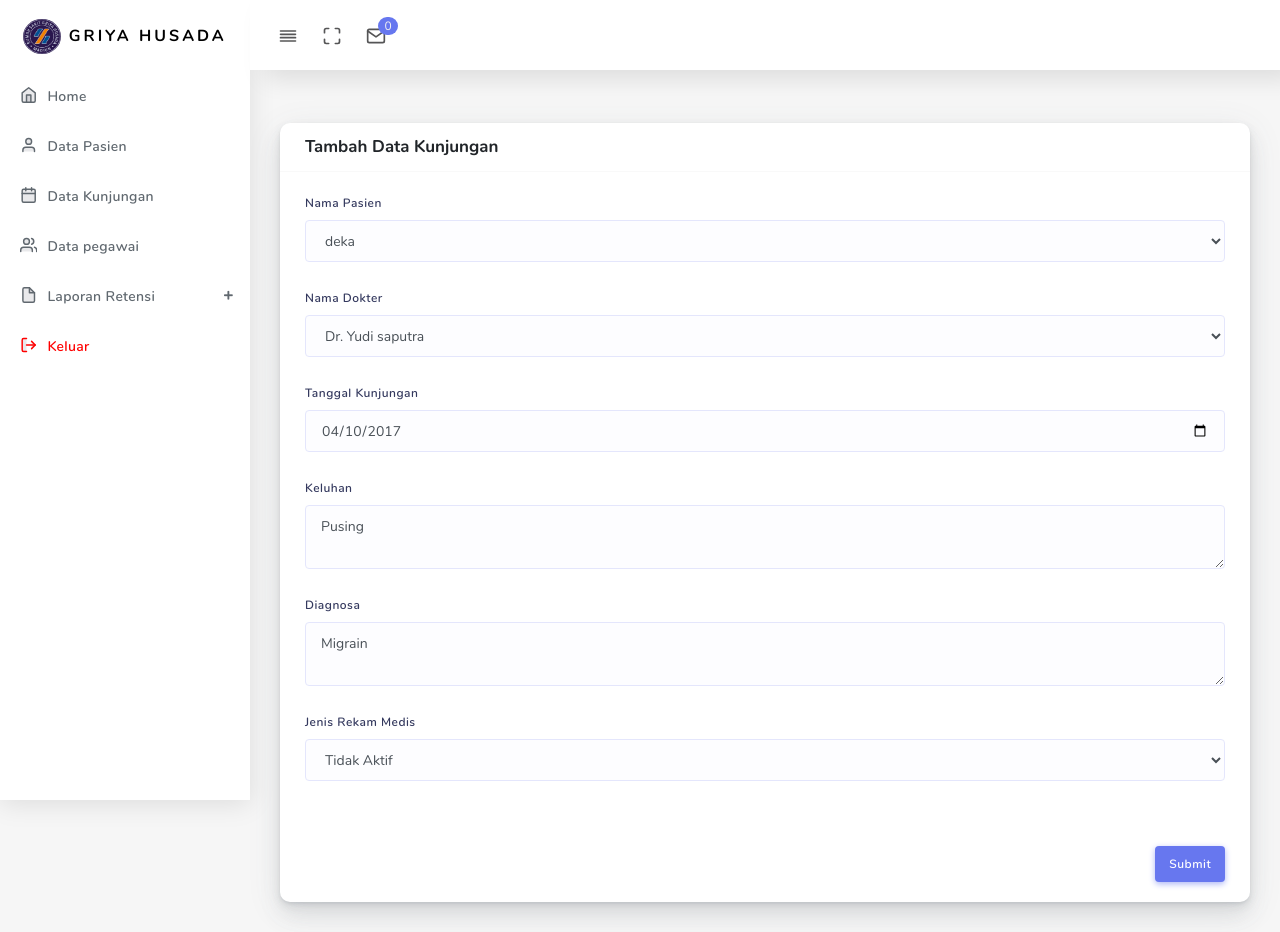
After one commit to dekapramesta/rumahsakit, a CodeIgniter app: page /database/DataKunjungan/EditKunjungan/15 in a window 1280 px wide. The commit adds this page. Run offline with CodeIgniter, Linux system fonts and the light colour scheme; a user stored in the database is signed in; data comes from the database, SQL or seed files in the repository; some libraries are stand-ins or nearby versions.

Commit message:
edit dan delete

```diff
--- a/application/controllers/DataKunjungan.php
+++ b/application/controllers/DataKunjungan.php
@@ -45,7 +45,7 @@ class DataKunjungan extends CI_Controller
 
         $data['pasien'] = $this->db->get('tb_pasien')->result_array();
         $data['dokter'] = $this->db->get('tb_dokter')->result_array();
-        $this->load->view('templates/header');
+        $this->load->view('templates/header', $data);
         $this->load->view('templates/sidebar');
         $this->load->view('tambahkunjungan', $data);
         $this->load->view('templates/footer');
@@ -92,4 +92,40 @@ class DataKunjungan extends CI_Controller
 				</script>";
         }
     }
+    public function EditKunjungan($id)
+    {
+        $data['notifikasi'] = $this->db->get_where('tb_notifikasi', array('status_notif' => 0))->result_array();
+        $data['Rekam'] = $this->Model_admin->getRekamMedisEdit($id)->row();
+        $this->load->view('templates/header', $data);
+        $this->load->view('templates/sidebar');
+        $this->load->view('editkunjungan', $data);
+        $this->load->view('templates/footer');
+    }
+    public function EditDataKunjungan()
+    {
+        $data_rm = array(
+            'id_pasien' => $this->input->post('id_pasien'),
+            'id_dokter' => $this->input->post('id_dokter'),
+            'status_rm' => $this->input->post('status_rm')
+        );
+        $where_rm = array(
+            'id_rm' => $this->input->post('id_rm')
+        );
+
+        $masuk = $this->Model_admin->edit_data($where_rm, $data_rm, 'tb_rekammedis');
+        if ($masuk) {
+            $data_detail = array(
+                'keluhan' => $this->input->post('keluhan'),
+                'diagnosa' => $this->input->post('diagnosa'),
+                'tgl_periksa' => $this->input->post('tgl_periksa'),
+            );
+            $this->Model_admin->edit_data($where_rm, $data_detail, 'tb_detail_rm');
+            redirect('DataKunjungan');
+        }
+    }
+    public function DeleteKunjungan($id)
+    {
+        $this->db->delete('tb_rekammedis', array('id_rm' => $id));
+        redirect('DataKunjungan');
+    }
 }
--- a/application/models/Model_admin.php
+++ b/application/models/Model_admin.php
@@ -16,6 +16,7 @@ class Model_admin extends CI_Model
         $this->db->group_by('nomor_identitas');
         return $this->db->get();
     }
+
     public function getDateChecking()
     {
         $this->db->select('tb_detail_rm.tgl_periksa, tb_pasien.id_pasien, tb_rekammedis.id_rm');
@@ -49,4 +50,15 @@ class Model_admin extends CI_Model
         $this->db->where('status_rm =', $sts);
         return $this->db->get();
     }
+    public function getRekamMedisEdit($id)
+    {
+        $this->db->where('tb_rekammedis.id_rm', $id);
+        $this->db->select('tb_rekammedis.*,tb_pasien.*,tb_detail_rm.*,tb_file.nama_file, tb_dokter.*');
+        $this->db->from('tb_rekammedis');
+        $this->db->join('tb_pasien', 'tb_pasien.id_pasien=tb_rekammedis.id_pasien', 'left');
+        $this->db->join('tb_dokter', 'tb_dokter.id_dokter=tb_rekammedis.id_dokter', 'left');
+        $this->db->join('tb_detail_rm', 'tb_detail_rm.id_rm=tb_rekammedis.id_rm', 'left');
+        $this->db->join('tb_file', 'tb_file.id_rm=tb_rekammedis.id_rm', 'left');
+        return $this->db->get();
+    }
 }
--- a/application/views/datakunjungan.php
+++ b/application/views/datakunjungan.php
@@ -57,8 +57,8 @@
                                                         <a href="#" data-toggle="dropdown" class="btn btn-primary  dropdown-toggle ">Options</a>
                                                         <div class="dropdown-menu">
                                                             <a onclick="TambahScan(<?= $rkm['id_rm'] ?>)" class="dropdown-item has-icon"><i class="far fa-list-alt"></i> Tambah file scan</a>
-                                                            <a href="#" class="dropdown-item has-icon"><i class="far fa-edit"></i> Edit</a>
-                                                            <a href="#" class="dropdown-item has-icon"><i class="far fa-trash-alt"></i> Delete</a>
+                                                            <a href="<?= base_url('DataKunjungan/EditKunjungan/' . $rkm['id_rm']) ?>" class="dropdown-item has-icon"><i class="far fa-edit"></i> Edit</a>
+                                                            <a href="<?= base_url('DataKunjungan/DeleteKunjungan/' . $rkm['id_rm']) ?>" class="dropdown-item has-icon"><i class="far fa-trash-alt"></i> Delete</a>
                                                         </div>
                                                     </div>
                                                 </td>
--- a/application/views/datapasien.php
+++ b/application/views/datapasien.php
@@ -85,7 +85,7 @@
                                                         <a href="#" data-toggle="dropdown" class="btn btn-primary  dropdown-toggle ">Options</a>
                                                         <div class="dropdown-menu">
                                                             <a onclick="" class="dropdown-item has-icon"><i class="far fa-edit"></i> Edit</a>
-                                                            <a href="" class="dropdown-item has-icon"><i class="far fa-trash-alt"></i> Delete</a>
+                                                            <a href="<?= base_url('DataPasien/DeletePasien/' . $ps['id_pasien']) ?>" class="dropdown-item has-icon"><i class="far fa-trash-alt"></i> Delete</a>
                                                         </div>
                                                     </div>
                                                 </td>
--- /dev/null
+++ b/application/views/editkunjungan.php
@@ -0,0 +1,129 @@
+ <div class="main-content">
+     <section class="section">
+         <div class="section-body">
+             <div class="row justify-content-center">
+                 <div class="col-12 col-md-12 col-lg-12 col-sm-12">
+                     <div class="card">
+                         <form action="<?= base_url('DataKunjungan/EditDataKunjungan') ?>" enctype="multipart/form-data" method="post">
+                             <div class="card-header">
+                                 <h4>Tambah Data Kunjungan</h4>
+                             </div>
+                             <div class="card-body">
+                                 <div class="form-group">
+                                     <label>Nama Pasien</label>
+                                     <select name="id_pasien" class="form-control">
+                                         <?php $pasien = $this->db->get('tb_pasien')->result_array();
+                                            foreach ($pasien as $ps) : ?>
+                                             <option <?php if ($Rekam->id_pasien == $ps['id_pasien']) {
+                                                            echo "selected";
+                                                        } ?> value="<?= $ps['id_pasien'] ?>"><?= $ps['nama_pasien'] ?></option>
+                                         <?php endforeach; ?>
+                                     </select>
+                                     <!-- <input readonly name="nama" required="" type="text" value="<?= $Rekam->nama_pasien ?>" class="form-control">
+                                     <input hidden name="id_rm" required="" type="text" value="<?= $Rekam->id_rm ?>" class="form-control"> -->
+
+                                 </div>
+                                 <div class="form-group">
+                                     <label>Nama Dokter</label>
+                                     <select name="id_dokter" class="form-control">
+                                         <?php $dokter = $this->db->get('tb_dokter')->result_array();
+                                            foreach ($dokter as $dkt) : ?>
+                                             <option <?php if ($Rekam->id_dokter == $dkt['id_dokter']) {
+                                                            echo "selected";
+                                                        } ?> value="<?= $dkt['id_dokter'] ?>"><?= $dkt['nama_dokter'] ?></option>
+                                         <?php endforeach; ?>
+                                     </select>
+                                     <!-- <input readonly name="nama" required="" type="text" value="<?= $Rekam->nama_dokter ?>" class="form-control">
+                                     <input hidden name="id_rm" required="" type="text" value="<?= $Rekam->id_rm ?>" class="form-control"> -->
+
+                                 </div>
+                                 <div class="form-group">
+                                     <label>Tanggal Kunjungan</label>
+                                     <input hidden value="<?= $Rekam->id_rm ?>" name="id_rm" type="tex" class="form-control" required="">
+                                     <input value="<?= $Rekam->tgl_periksa ?>" name="tgl_periksa" type="date" class="form-control" required="">
+                                 </div>
+                                 <div class="form-group">
+                                     <label>Keluhan</label>
+                                     <textarea name="keluhan" class="form-control" required=""><?= $Rekam->keluhan ?></textarea>
+
+                                 </div>
+                                 <div class="form-group">
+                                     <label>Diagnosa</label>
+                                     <textarea name="diagnosa" class="form-control" required=""><?= $Rekam->diagnosa ?></textarea>
+
+                                 </div>
+
+
+                                 <div class="form-group">
+                                     <label for="">Jenis Rekam Medis</label><br>
+                                     <select name="status_rm" class="form-control">
+                                         <?php if ($Rekam->status_rm == 1) : ?>
+                                             <option selected value="1">Aktif</option>
+                                             <option value="0">Tidak Aktif</option>
+                                         <?php else : ?>
+                                             <option value="1">Aktif</option>
+                                             <option selected value="0">Tidak Aktif</option>
+                                         <?php endif ?>
+
+
+                                     </select>
+                                 </div>
+
+                                 <!-- <div class="row">
+                                     <div class="form-group  col-md-6 col-12">
+                                         <label>Password</label>
+                                         <input name="password" type="password" class="form-control" required="">
+
+                                     </div>
+                                     <div class="form-group  col-md-6 col-12">
+                                         <label>Confirm Password</label>
+                                         <input name="confirm_password" type="password" class="form-control" required="">
+                                         <span class="ml-2 text-danger"><b><?= form_error('confirm_password') ?></b> </span>
+
+                                     </div>
+                                 </div>
+                                 <div class="row">
+                                     <div class="form-group  col-md-6 col-12">
+                                         <label>Nama Lengkap </label>
+                                         <input name="nama_lengkap" type="text" class="form-control">
+                                         <span class="ml-2 text-danger"><b><?= form_error('nama_lengkap') ?></b> </span>
+
+                                     </div>
+                                     <div class="form-group  col-md-6 col-12">
+                                         <label>Email </label>
+                                         <input name="email" type="email" class="form-control">
+                                         <span class="ml-2 text-danger"><b><?= form_error('email') ?></b> </span>
+
+                                     </div>
+                                 </div> -->
+                                 <!-- <div class="form-group">
+                                     <label>Dokter</label>
+                                     <select name="id_dokter" class="form-control">
+                                         <option disabled selected hidden>Pilih Dokter</option>
+                                         <?php foreach ($dokter as $dt) : ?>
+                                             <option value="<?= $dt['id_dokter'] ?>"><?= $dt['nama_dokter'] ?></option>
+                                         <?php endforeach; ?>
+
+                                     </select>
+
+                                 </div>
+                                 <div class="form-group mb-0">
+                                     <label>Keluhan</label>
+                                     <textarea name="keluhan" class="form-control" required=""></textarea>
+
+                                 </div>
+                                 <div class="form-group mb-0">
+                                     <label>Diagnosa</label>
+                                     <textarea name="diagnosa" class="form-control" required=""></textarea>
+
+                                 </div> -->
+                             </div>
+                             <div class="card-footer text-right">
+                                 <button class="btn btn-primary">Submit</button>
+                             </div>
+                         </form>
+                     </div>
+                 </div>
+
+             </div>
+         </div>
```
Also changed, not shown: application/controllers/DataPasien.php (+34 -0 lines), application/views/editpasien.php (added, +129 -0 lines).
